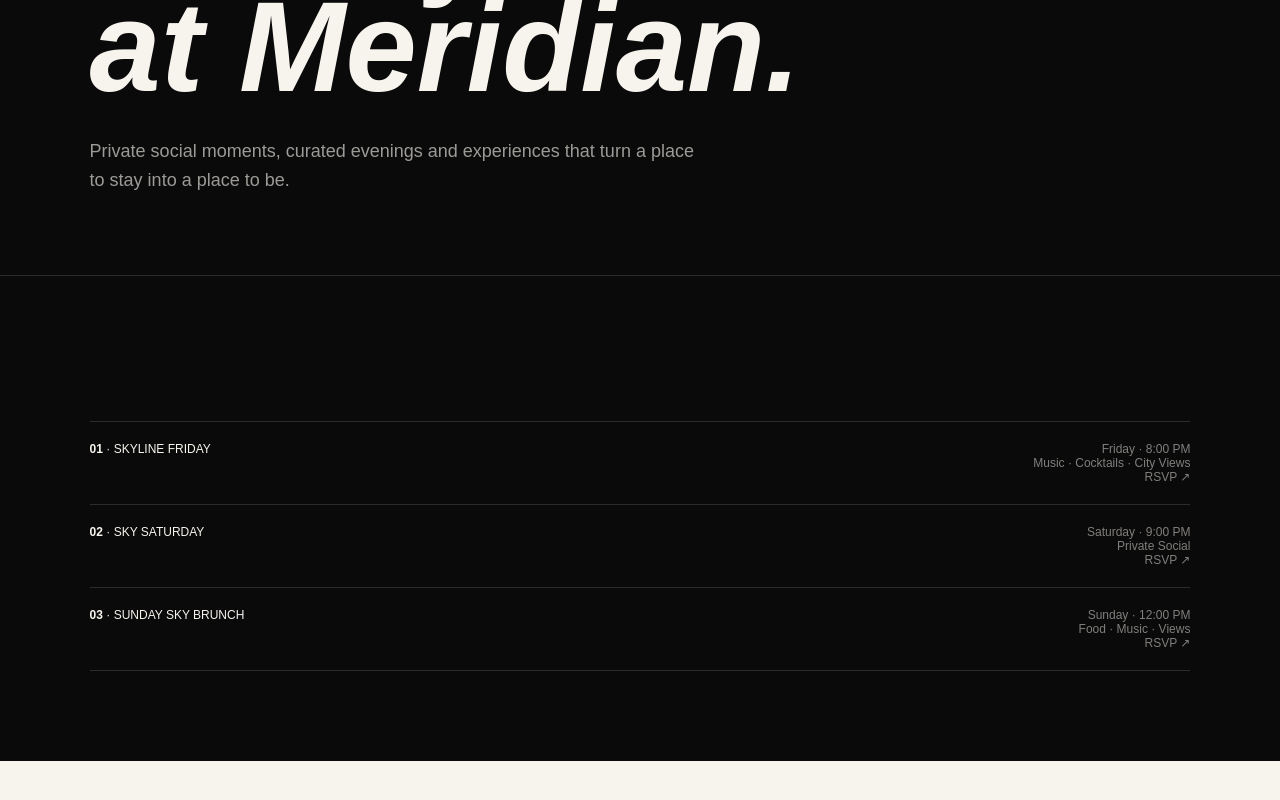
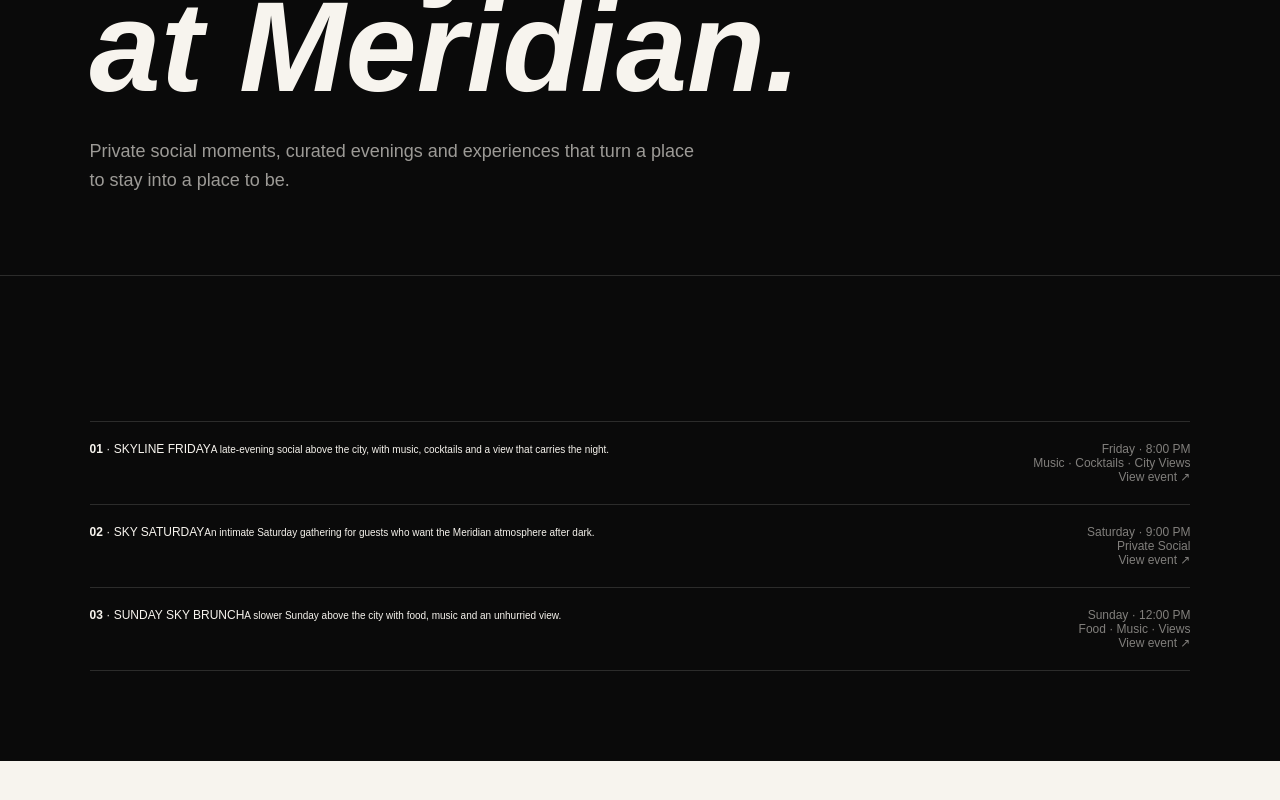
Before and after one commit to novacoreng/MeridenSky, a Next.js app: page /events in a window 1280 px wide. Shown: the part 422-1222 px from the top of the page. Built offline with nearby package versions, Linux system fonts and the light colour scheme.

Commit message:
feat: improve Sky Social events presentation

```diff
--- a/src/app/events/page.tsx
+++ b/src/app/events/page.tsx
@@ -1,11 +1,12 @@
+import Link from "next/link";
 import SiteHeader from "@/components/SiteHeader";
 import SiteFooter from "@/components/SiteFooter";
 import "../section.css";
 
 const events = [
-  ["SKYLINE FRIDAY", "Friday · 8:00 PM", "Music · Cocktails · City Views"],
-  ["SKY SATURDAY", "Saturday · 9:00 PM", "Private Social"],
-  ["SUNDAY SKY BRUNCH", "Sunday · 12:00 PM", "Food · Music · Views"],
+  { slug:"skyline-friday", name:"SKYLINE FRIDAY", time:"Friday · 8:00 PM", meta:"Music · Cocktails · City Views", copy:"A late-evening social above the city, with music, cocktails and a view that carries the night." },
+  { slug:"sky-saturday", name:"SKY SATURDAY", time:"Saturday · 9:00 PM", meta:"Private Social", copy:"An intimate Saturday gathering for guests who want the Meridian atmosphere after dark." },
+  { slug:"sunday-sky-brunch", name:"SUNDAY SKY BRUNCH", time:"Sunday · 12:00 PM", meta:"Food · Music · Views", copy:"A slower Sunday above the city with food, music and an unhurried view." },
 ];
 
-export default function EventsPage(){return <main className="subPage"><SiteHeader/><section className="subHero"><p className="eyebrow">SKY SOCIAL / EVENTS</p><h1>Meet you<br /><em>at Meridian.</em></h1><p>Private social moments, curated evenings and experiences that turn a place to stay into a place to be.</p></section><section className="content"><div className="metaList">{events.map(([name,time,meta],i)=><article className="metaRow" key={name}><span><strong>0{i+1}</strong> · {name}</span><span>{time}<br/>{meta}<br/><a className="textLink" href="mailto:hello@meridiansky.co.uk?subject=RSVP%20Enquiry">RSVP ↗</a></span></article>)}</div></section><section className="pageCta"><p className="eyebrow">PRIVATE EVENTS</p><h2>Your people.<br /><em>Your night.</em></h2><p>For private celebrations and event enquiries, speak directly with the Meridian Sky team.</p><a className="textLink" href="mailto:hello@meridiansky.co.uk">Make an enquiry ↗</a></section><SiteFooter/></main>}
+export default function EventsPage(){return <main className="subPage"><SiteHeader/><section className="subHero"><p className="eyebrow">SKY SOCIAL / EVENTS</p><h1>Meet you<br /><em>at Meridian.</em></h1><p>Private social moments, curated evenings and experiences that turn a place to stay into a place to be.</p></section><section className="content"><div className="metaList">{events.map((event,i)=><article className="metaRow eventCard" key={event.slug}><span><strong>0{i+1}</strong> · {event.name}<small>{event.copy}</small></span><span>{event.time}<br/>{event.meta}<br/><Link className="textLink" href={`/events/${event.slug}`}>View event ↗</Link></span></article>)}</div></section><section className="pageCta"><p className="eyebrow">PRIVATE EVENTS</p><h2>Your people.<br /><em>Your night.</em></h2><p>For private celebrations and event enquiries, speak directly with the Meridian Sky team.</p><Link className="textLink" href="/book">Make an enquiry ↗</Link></section><SiteFooter/></main>}
```
